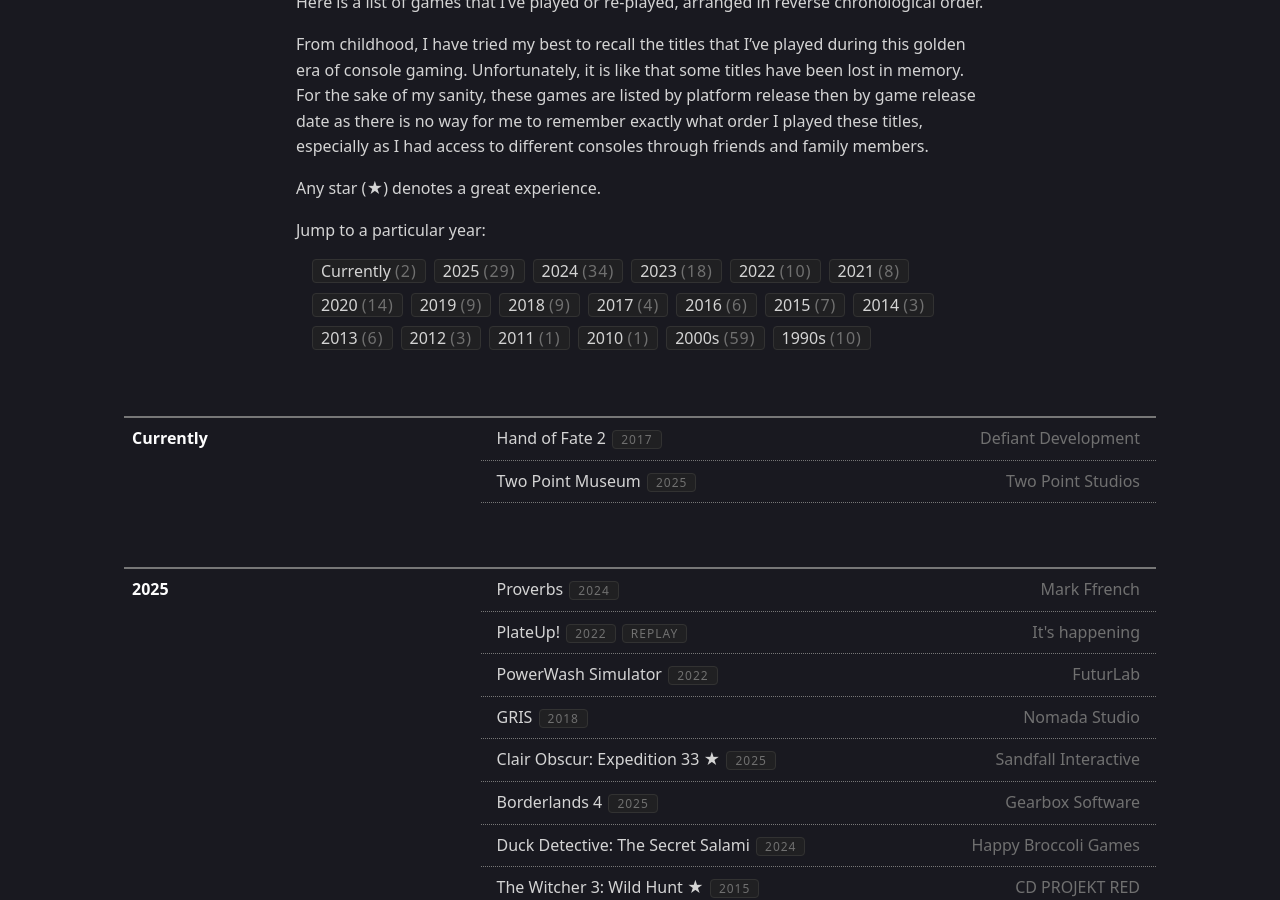
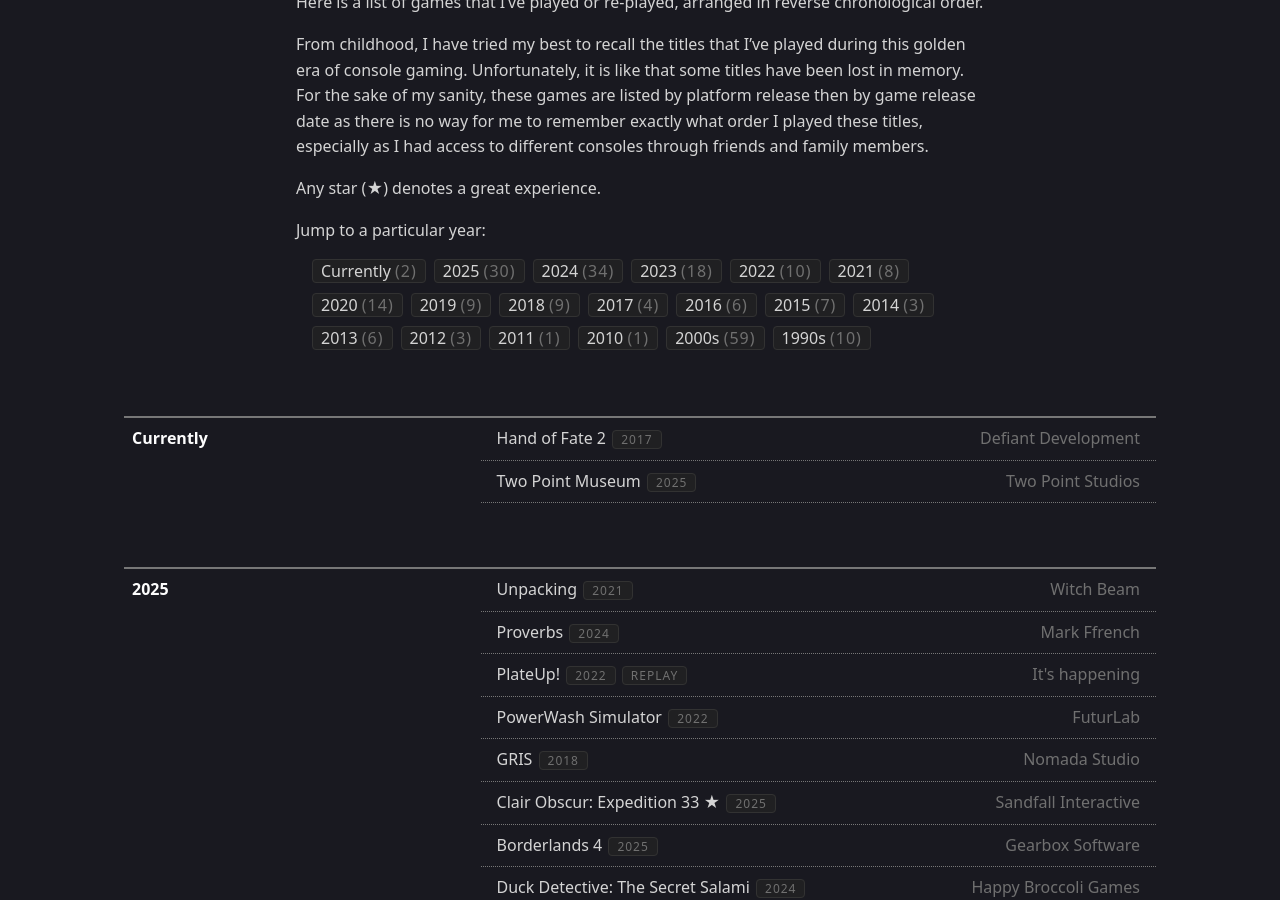
Before and after one commit to KlazHTT/personal-website, a Jekyll site: the page built from pages/gaming.md, in a window 1280 px wide and 900 px high, scrolled down 370 px. Built offline with Jekyll 4.4.1, drawn with Linux system fonts in a browser that asks for light colours.

Commit message:
Update games.yml

```diff
--- a/_data/games.yml
+++ b/_data/games.yml
@@ -10,6 +10,10 @@
       status:
 - year: 2025
   games:
+    - title: Unpacking
+      developer: Witch Beam
+      released: 2021
+      status: Completed
     - title: Proverbs
       developer: Mark Ffrench
       released: 2024
```
